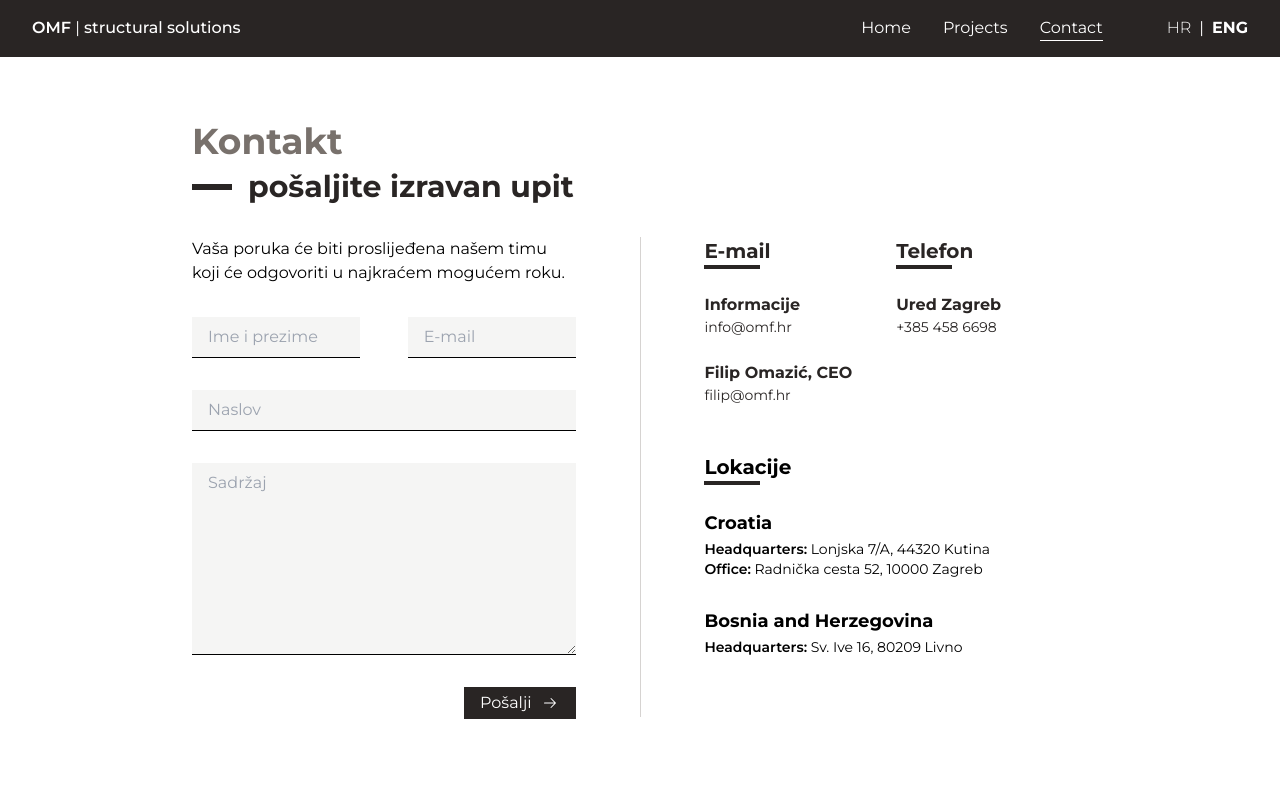
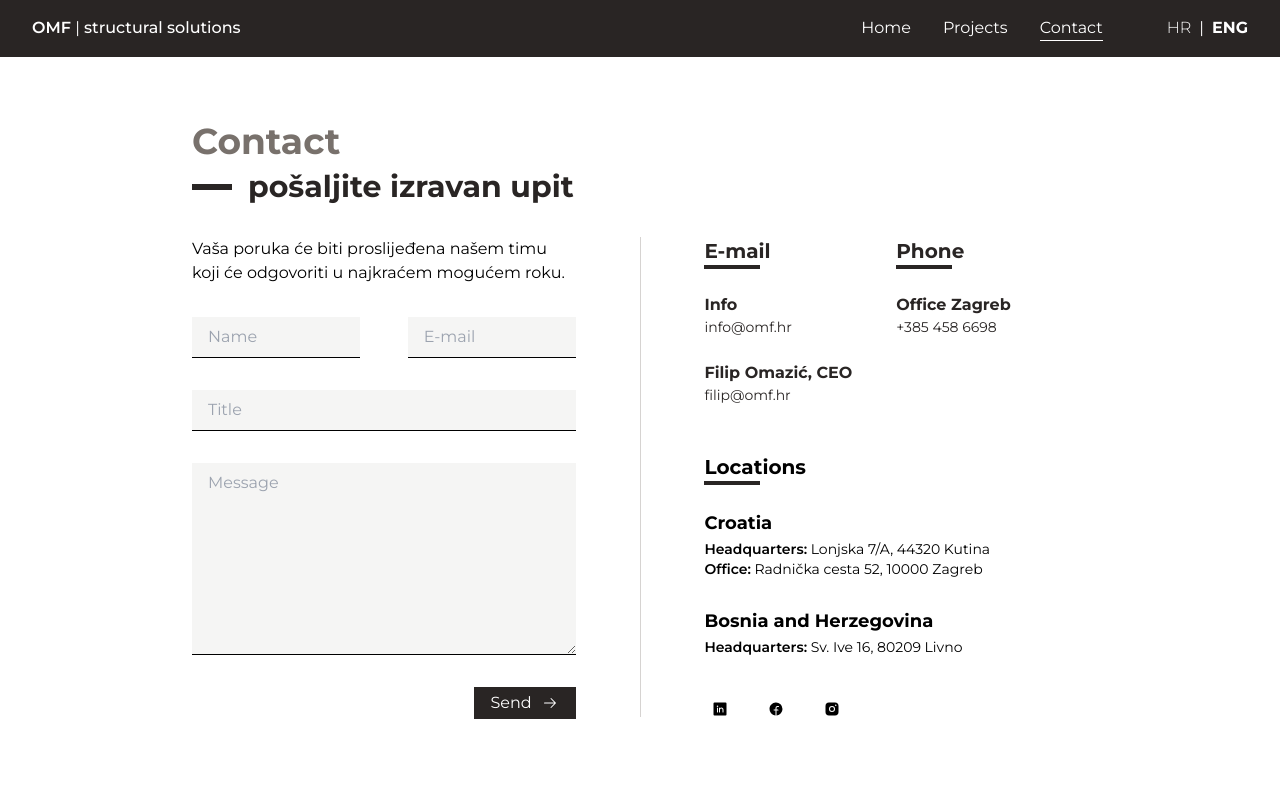
Before and after one commit to oyrad/omf, a Next.js app: page /en/contact in a window 1280 px wide. Shown: the top 800 px of the page. Built offline with nearby package versions, Linux system fonts and the light colour scheme.

Commit message:
add socials

```diff
--- a/app/[lang]/contact/components/ContactForm.tsx
+++ b/app/[lang]/contact/components/ContactForm.tsx
@@ -6,7 +6,11 @@ import {
   // @ts-ignore
 } from "@phosphor-icons/react/dist/ssr";
 
-export default function ContactForm() {
+type ContactFormProps = {
+  formText: any;
+};
+
+export default function ContactForm({ formText }: ContactFormProps) {
   function handleSubmit(e: React.FormEvent<HTMLFormElement>) {
     e.preventDefault();
     console.log("submit");
@@ -18,19 +22,19 @@ export default function ContactForm() {
       onSubmit={handleSubmit}
     >
       <div className="flex space-x-12 w-full">
-        <InputField placeholder="Ime i prezime" />
-        <InputField placeholder="E-mail" />
+        <InputField placeholder={formText.name} />
+        <InputField placeholder={formText.email} />
       </div>
-      <InputField placeholder="Naslov" />
+      <InputField placeholder={formText.title} />
       <textarea
         className="bg-stone-100 rounded-none outline-none border-b border-black w-full px-4 py-2 h-48"
-        placeholder="Sadržaj"
+        placeholder={formText.content}
       ></textarea>
       <button
         type="submit"
         className="bg-stone-800 text-white px-4 py-1 flex space-x-2 items-center w-fit"
       >
-        <p>Pošalji</p>
+        <p>{formText.buttonText}</p>
         <ArrowRight className="w-5" />
       </button>
     </form>
--- a/app/[lang]/contact/page.tsx
+++ b/app/[lang]/contact/page.tsx
@@ -4,30 +4,37 @@ import ContactForm from "./components/ContactForm";
 import Header from "../components/Header";
 import CountryInfo from "../components/CountryInfo";
 
+import {
+  FacebookLogo,
+  InstagramLogo,
+  LinkedinLogo,
+  // @ts-ignore
+} from "@phosphor-icons/react/dist/ssr";
+
 export default async function Contact({
   params: { lang },
 }: {
   params: { lang: Locale };
 }) {
-  const { navigation, footer } = await getDictionary(lang);
+  const { page, navigation, footer } = await getDictionary(lang);
+  const { contact } = page;
   return (
     <>
       <Header lang={lang} navigation={navigation} />
       <div className="px-48 mt-16">
-        <h4 className="text-4xl font-bold text-stone-500 mb-2">Kontakt</h4>
+        <h4 className="text-4xl font-bold text-stone-500 mb-2">
+          {contact.title}
+        </h4>
         <div className="flex items-center space-x-4 mb-8">
           <div className="h-1.5 w-10 bg-stone-800" />
           <p className="text-stone-800 text-3xl font-bold">
-            pošaljite izravan upit
+            {contact.subtitle}
           </p>
         </div>
         <div className="flex justify-between space-x-16">
           <div className="w-1/2">
-            <p className="mb-8">
-              Vaša poruka će biti proslijeđena našem timu koji će odgovoriti u
-              najkraćem mogućem roku.
-            </p>
-            <ContactForm />
+            <p className="mb-8">{contact.message}</p>
+            <ContactForm formText={contact.form} />
           </div>
           <div className="w-[1px] h-[30rem] bg-stone-300" />
           <div className="flex flex-col w-1/2">
@@ -35,20 +42,20 @@ export default async function Contact({
               <div className="w-1/2">
                 <p className="font-bold text-xl">E-mail</p>
                 <div className="h-1 w-14 bg-stone-800 mb-6" />
-                <p className="font-bold">Informacije</p>
+                <p className="font-bold">{contact.info}</p>
                 <p className="text-sm mb-6">info@omf.hr</p>
                 <p className="font-bold">Filip Omazić, CEO</p>
                 <p className="text-sm mb-12">filip@omf.hr</p>
               </div>
               <div className="w-1/2">
-                <p className="font-bold text-xl">Telefon</p>
+                <p className="font-bold text-xl">{contact.phone}</p>
                 <div className="h-1 w-14 bg-stone-800 mb-6" />
-                <p className="font-bold">Ured Zagreb</p>
+                <p className="font-bold">{contact.office}</p>
                 <p className="text-sm mb-6">+385 458 6698</p>
               </div>
             </div>
-            <div>
-              <p className="font-bold text-xl">Lokacije</p>
+            <div className="mb-6">
+              <p className="font-bold text-xl">{contact.locations}</p>
               <div className="h-1 w-14 bg-stone-800 mb-6" />
               {footer.location.countries.map((country) => (
                 <CountryInfo
@@ -59,6 +66,20 @@ export default async function Contact({
                 />
               ))}
             </div>
+            <div className="mt-5 flex space-x-6">
+              <a
+                href="https://www.linkedin.com/company/omf-hr/"
+                target="_blank"
+              >
+                <LinkedinLogo weight="fill" className="w-8" />
+              </a>
+              <a href="#" target="_blank">
+                <FacebookLogo weight="fill" className="w-8" />
+              </a>
+              <a href="https://www.instagram.com/omf.hr/" target="_blank">
+                <InstagramLogo weight="fill" className="w-8" />
+              </a>
+            </div>
           </div>
         </div>
       </div>
--- a/dictionaries/en.json
+++ b/dictionaries/en.json
@@ -61,7 +61,20 @@
       "title": "Projects"
     },
     "contact": {
-      "title": "Contact"
+      "title": "Contact",
+      "subtitle": "pošaljite izravan upit",
+      "message": "Vaša poruka će biti proslijeđena našem timu koji će odgovoriti u najkraćem mogućem roku.",
+      "form": {
+        "name": "Name",
+        "email": "E-mail",
+        "title": "Title",
+        "content": "Message",
+        "buttonText": "Send"
+      },
+      "info": "Info",
+      "phone": "Phone",
+      "office": "Office Zagreb",
+      "locations": "Locations"
     }
   },
   "footer": {
--- a/dictionaries/hr.json
+++ b/dictionaries/hr.json
@@ -61,7 +61,20 @@
       "title": "Projekti"
     },
     "contact": {
-      "title": "Kontakt"
+      "title": "Kontakt",
+      "subtitle": "pošaljite izravan upit",
+      "message": "Vaša poruka će biti proslijeđena našem timu koji će odgovoriti u najkraćem mogućem roku.",
+      "form": {
+        "name": "Ime i prezime",
+        "email": "E-mail",
+        "title": "Naslov",
+        "content": "Sadržaj",
+        "buttonText": "Pošalji"
+      },
+      "info": "Informacije",
+      "phone": "Telefon",
+      "office": "Ured Zagreb",
+      "locations": "Lokacije"
     }
   },
   "footer": {
```
